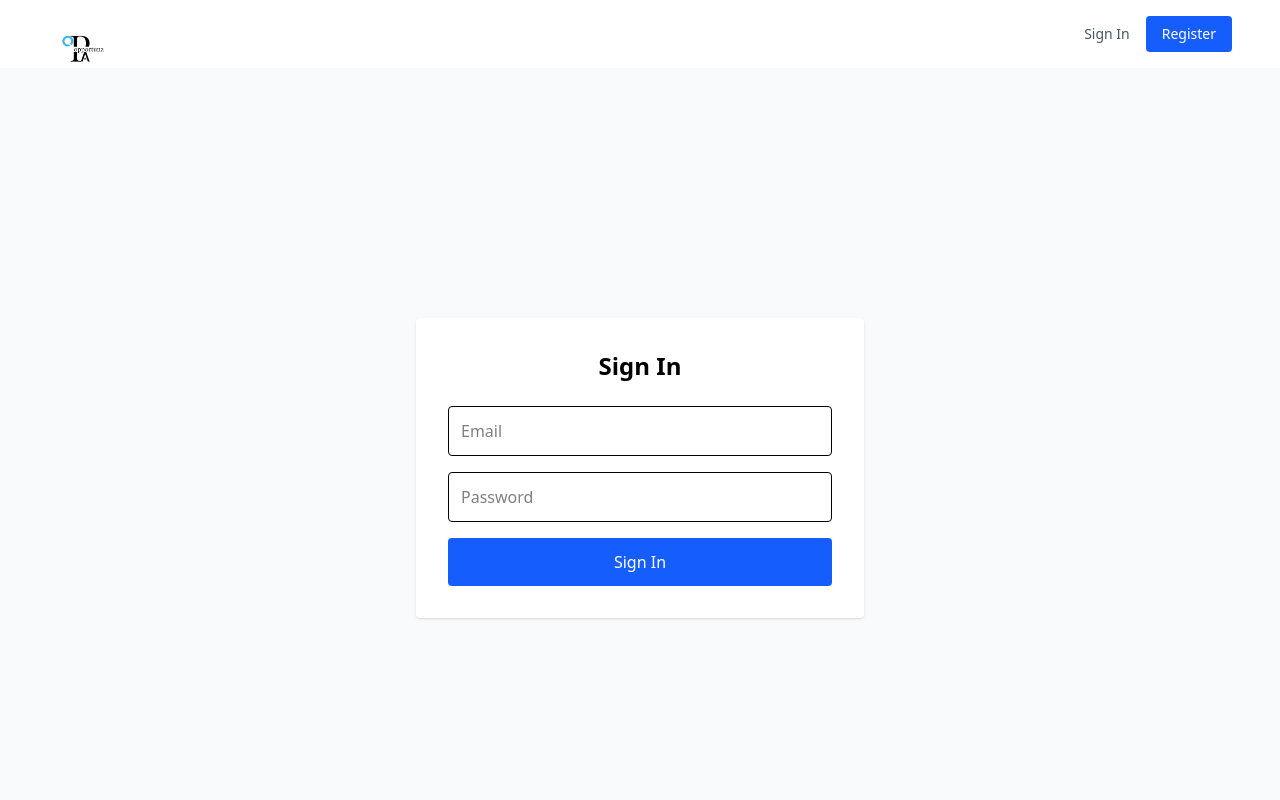
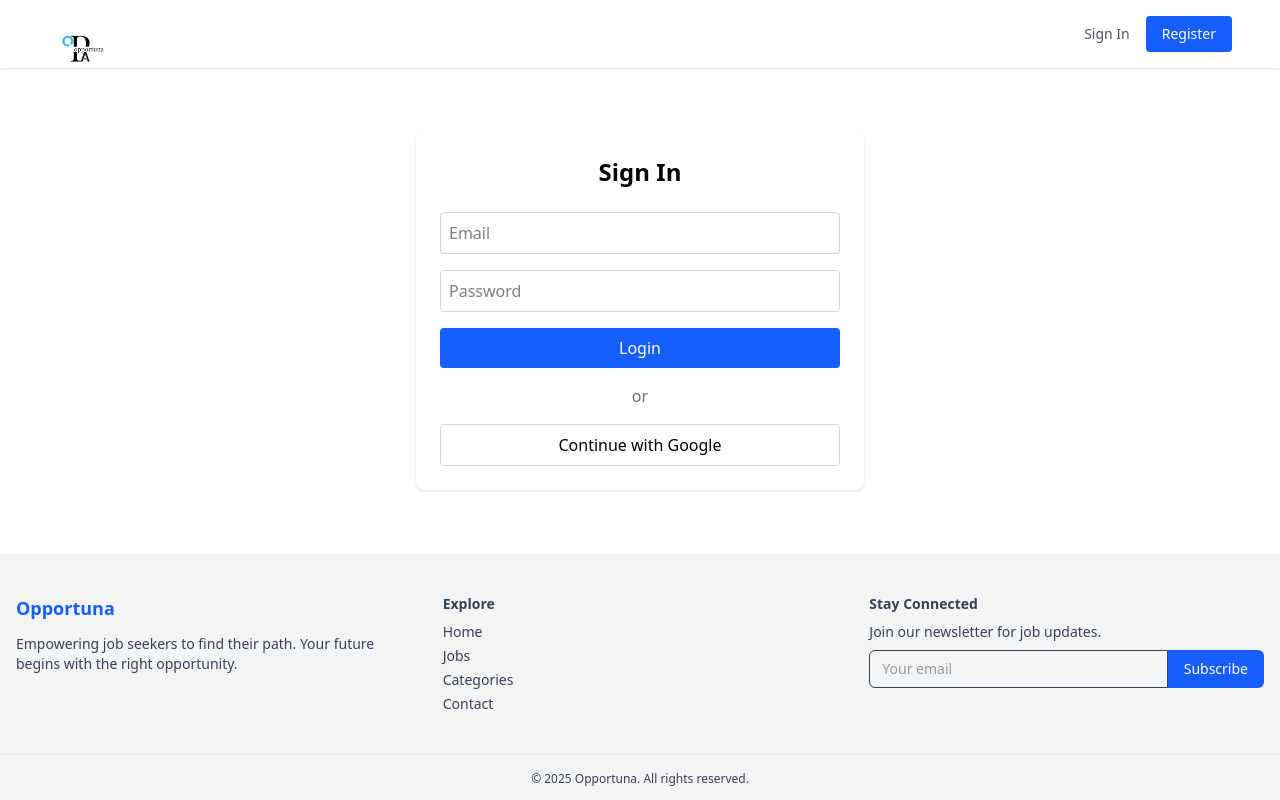
Before and after one commit to WangilaPrish/alx-project-nexus, a React (Vite) app in the folder job-board-platform/: page /login in a window 1280 px wide. Shown: the top 800 px of the page. Built offline with nearby package versions, Linux system fonts and the light colour scheme; no server answers.

Commit message:
feat: implement Google authentication; add sign-in and sign-out functionality

```diff
--- a/job-board-platform/src/firebase/firebaseConfig.ts
+++ b/job-board-platform/src/firebase/firebaseConfig.ts
@@ -1,11 +1,8 @@
-// Import the functions you need from the SDKs you need
+// src/firebase/firebaseConfig.ts
 import { initializeApp } from "firebase/app";
-import { getAnalytics } from "firebase/analytics";
-// TODO: Add SDKs for Firebase products that you want to use
-// https://firebase.google.com/docs/web/setup#available-libraries
+import { getAuth, GoogleAuthProvider } from "firebase/auth";
 
-// Your web app's Firebase configuration
-// For Firebase JS SDK v7.20.0 and later, measurementId is optional
+// Your Firebase config
 const firebaseConfig = {
   apiKey: "AIzaSyAiyTy1VtqYSiGp5bkplfHrlV7FbSl2lVU",
   authDomain: "jobs-board-platforn.firebaseapp.com",
@@ -18,4 +15,9 @@ const firebaseConfig = {
 
 // Initialize Firebase
 const app = initializeApp(firebaseConfig);
-const analytics = getAnalytics(app);
+
+// ✅ Create and export auth & provider
+const auth = getAuth(app);
+const provider = new GoogleAuthProvider();
+
+export { auth, provider };
--- a/job-board-platform/src/pages/LoginPage.tsx
+++ b/job-board-platform/src/pages/LoginPage.tsx
@@ -1,17 +1,47 @@
+import { signInWithPopup } from 'firebase/auth';
+import { auth, provider } from '../firebase/firebaseConfig';
+import { useState } from 'react';
+
 const LoginPage = () => {
+    const [email, setEmail] = useState('');
+    const [password, setPassword] = useState('');
+
+    const handleGoogleLogin = async () => {
+        try {
+            await signInWithPopup(auth, provider);
+            alert("Signed in with Google!");
+        } catch (err) {
+            console.error(err);
+        }
+    };
+
     return (
-        <div className="min-h-screen flex items-center justify-center bg-gray-50">
-            <div className="max-w-md w-full bg-white p-8 rounded shadow">
-                <h2 className="text-2xl font-bold mb-6 text-center">Sign In</h2>
-                {/* Add your form here */}
-                <form className="space-y-4">
-                    <input type="email" placeholder="Email" className="w-full p-3 border rounded" />
-                    <input type="password" placeholder="Password" className="w-full p-3 border rounded" />
-                    <button type="submit" className="w-full bg-blue-600 text-white p-3 rounded hover:bg-blue-700">
-                        Sign In
-                    </button>
-                </form>
-            </div>
+        <div className="max-w-md mx-auto mt-16 p-6 bg-white shadow rounded-lg">
+            <h2 className="text-2xl font-bold mb-6 text-center">Sign In</h2>
+            <input
+                type="email"
+                placeholder="Email"
+                value={email}
+                onChange={(e) => setEmail(e.target.value)}
+                className="w-full mb-4 p-2 border border-gray-300 rounded"
+            />
+            <input
+                type="password"
+                placeholder="Password"
+                value={password}
+                onChange={(e) => setPassword(e.target.value)}
+                className="w-full mb-4 p-2 border border-gray-300 rounded"
+            />
+            <button className="w-full bg-blue-600 text-white py-2 rounded hover:bg-blue-700 transition">Login</button>
+
+            <div className="text-center my-4 text-gray-500">or</div>
+
+            <button
+                onClick={handleGoogleLogin}
+                className="w-full border border-gray-300 py-2 rounded hover:bg-gray-50"
+            >
+                Continue with Google
+            </button>
         </div>
     );
 };
--- a/job-board-platform/src/pages/RegisterPage.tsx
+++ b/job-board-platform/src/pages/RegisterPage.tsx
@@ -1,20 +1,49 @@
-const RegisterPage = () => {
+import { signInWithPopup } from 'firebase/auth';
+import { auth, provider } from '../firebase/firebaseConfig';
+import { useState } from 'react';
+
+const LoginPage = () => {
+    const [email, setEmail] = useState('');
+    const [password, setPassword] = useState('');
+
+    const handleGoogleLogin = async () => {
+        try {
+            await signInWithPopup(auth, provider);
+            alert("Signed in with Google!");
+        } catch (err) {
+            console.error(err);
+        }
+    };
+
     return (
-        <div className="min-h-screen flex items-center justify-center bg-gray-50">
-            <div className="max-w-md w-full bg-white p-8 rounded shadow">
-                <h2 className="text-2xl font-bold mb-6 text-center">Register</h2>
-                {/* Add your form here */}
-                <form className="space-y-4">
-                    <input type="text" placeholder="Full Name" className="w-full p-3 border rounded" />
-                    <input type="email" placeholder="Email" className="w-full p-3 border rounded" />
-                    <input type="password" placeholder="Password" className="w-full p-3 border rounded" />
-                    <button type="submit" className="w-full bg-blue-600 text-white p-3 rounded hover:bg-blue-700">
-                        Register
-                    </button>
-                </form>
-            </div>
+        <div className="max-w-md mx-auto mt-16 p-6 bg-white shadow rounded-lg">
+            <h2 className="text-2xl font-bold mb-6 text-center">Register to Opportuna</h2>
+            <input
+                type="email"
+                placeholder="Email"
+                value={email}
+                onChange={(e) => setEmail(e.target.value)}
+                className="w-full mb-4 p-2 border border-gray-300 rounded"
+            />
+            <input
+                type="password"
+                placeholder="Password"
+                value={password}
+                onChange={(e) => setPassword(e.target.value)}
+                className="w-full mb-4 p-2 border border-gray-300 rounded"
+            />
+            <button className="w-full bg-blue-600 text-white py-2 rounded hover:bg-blue-700 transition">Sign Up</button>
+
+            <div className="text-center my-4 text-gray-500">or</div>
+
+            <button
+                onClick={handleGoogleLogin}
+                className="w-full border border-gray-300 py-2 rounded hover:bg-gray-50"
+            >
+                Continue with Google
+            </button>
         </div>
     );
 };
 
-export default RegisterPage;
+export default LoginPage;
--- a/job-board-platform/src/utils/auth.ts
+++ b/job-board-platform/src/utils/auth.ts
@@ -0,0 +1,21 @@
+// src/utils/auth.ts
+import { signInWithPopup, signOut } from 'firebase/auth';
+import { auth, provider } from '../firebase/firebaseConfig';
+
+export const signInWithGoogle = async () => {
+  try {
+    const result = await signInWithPopup(auth, provider);
+    return result.user;
+  } catch (error) {
+    console.error('Google Sign-In Error:', error);
+    throw error;
+  }
+};
+
+export const logOut = async () => {
+  try {
+    await signOut(auth);
+  } catch (error) {
+    console.error('Logout Error:', error);
+  }
+};
```
